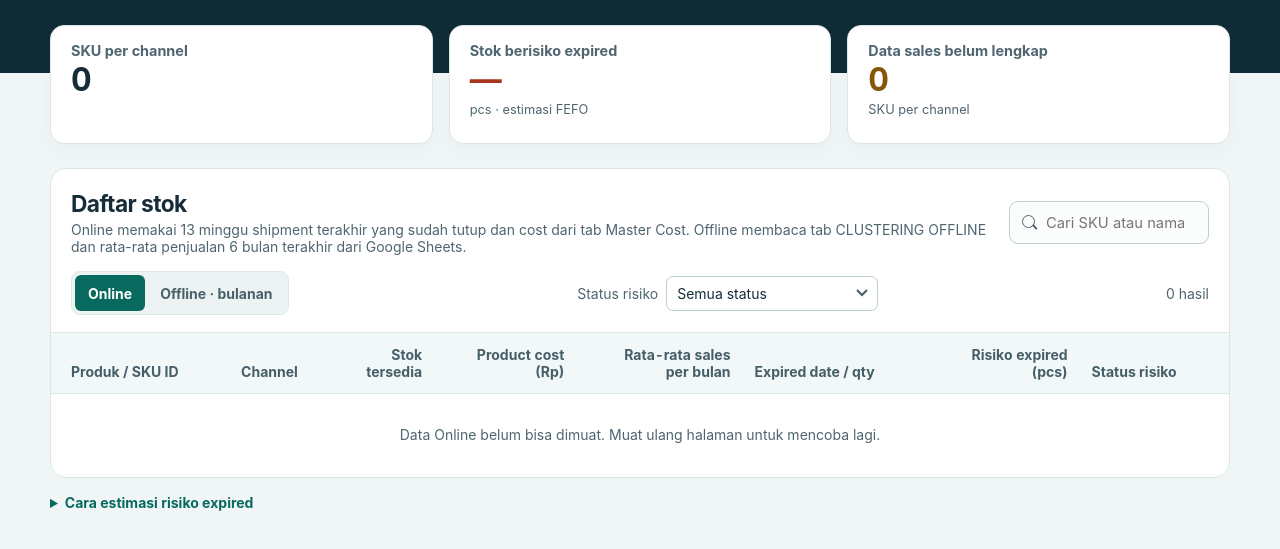
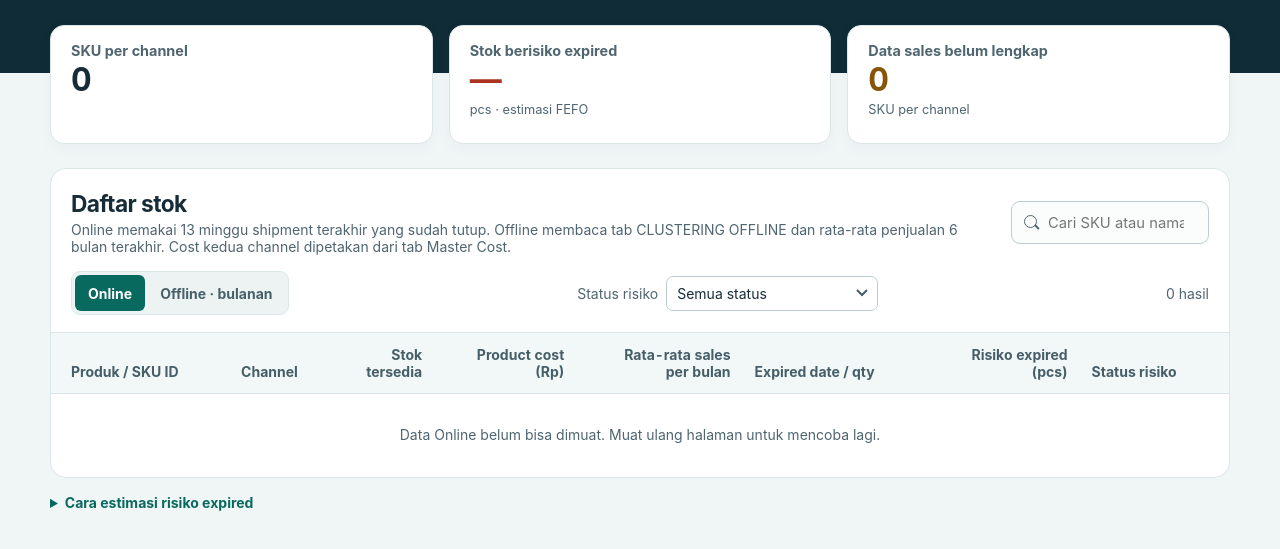
Before and after one commit to khoerulamry0-netizen/oci-indonesia-safelife, a website with bundled scripts: page index.html in a window 1280 px wide. Shown: the part 195-744 px from the top of the page. Built offline with nearby package versions, Linux system fonts and the light colour scheme; files whose address does not match are found by name.

Commit message:
Document audited cost and sales sources

```diff
--- a/index.html
+++ b/index.html
@@ -24,7 +24,7 @@
     </section>
     <section class="inventory" aria-labelledby="inventory-title">
       <div class="inventory-head">
-        <div><h2 id="inventory-title">Daftar stok</h2><p>Online memakai 13 minggu shipment terakhir yang sudah tutup dan cost dari tab Master Cost. Offline membaca tab CLUSTERING OFFLINE dan rata-rata penjualan 6 bulan terakhir dari Google Sheets.</p></div>
+        <div><h2 id="inventory-title">Daftar stok</h2><p>Online memakai 13 minggu shipment terakhir yang sudah tutup. Offline membaca tab CLUSTERING OFFLINE dan rata-rata penjualan 6 bulan terakhir. Cost kedua channel dipetakan dari tab Master Cost.</p></div>
         <label class="search"><span class="search-icon" aria-hidden="true"></span><span class="sr-only">Cari SKU atau nama produk</span><input id="search" type="search" placeholder="Cari SKU atau nama produk"></label>
       </div>
       <div class="toolbar">
```
